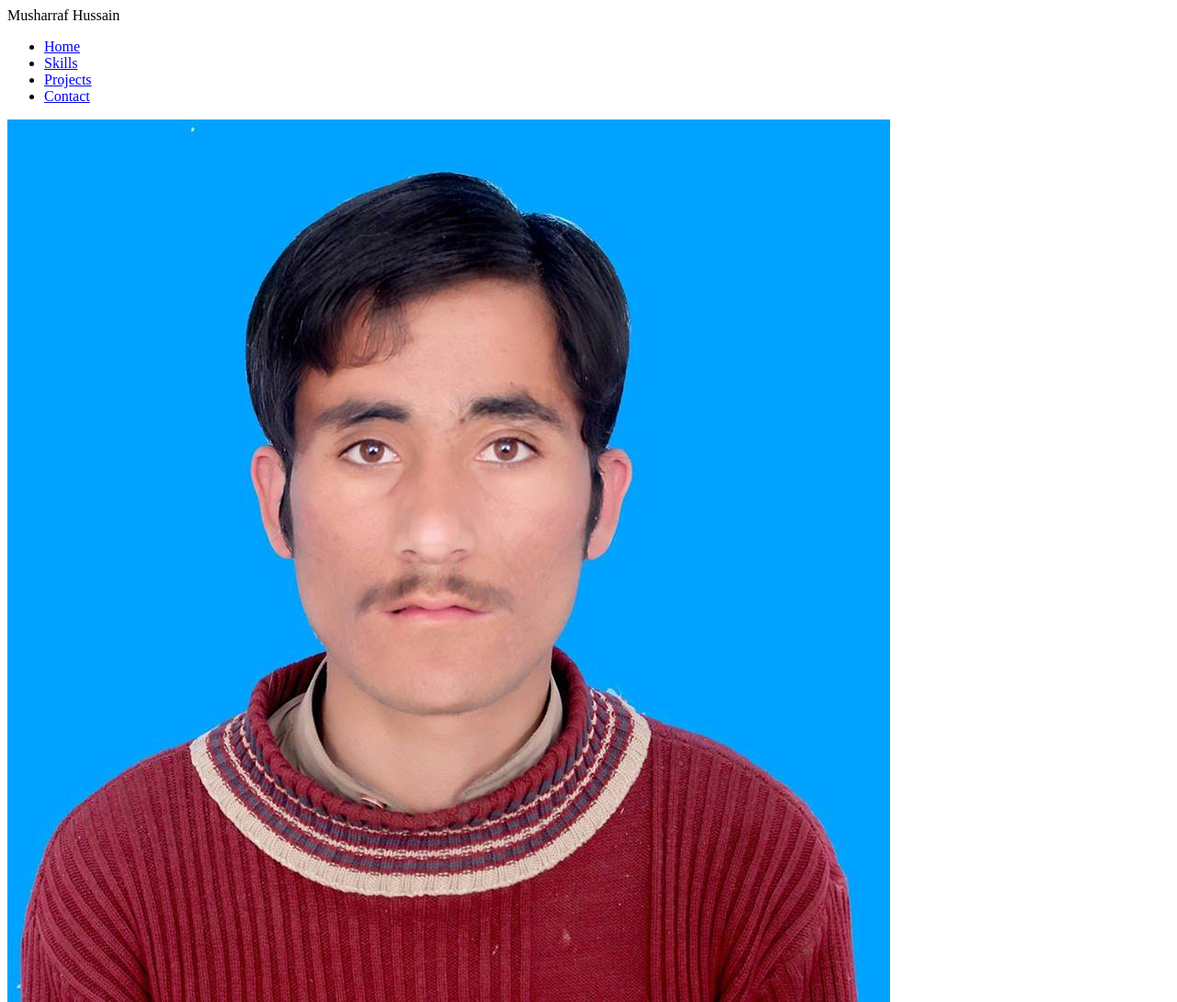
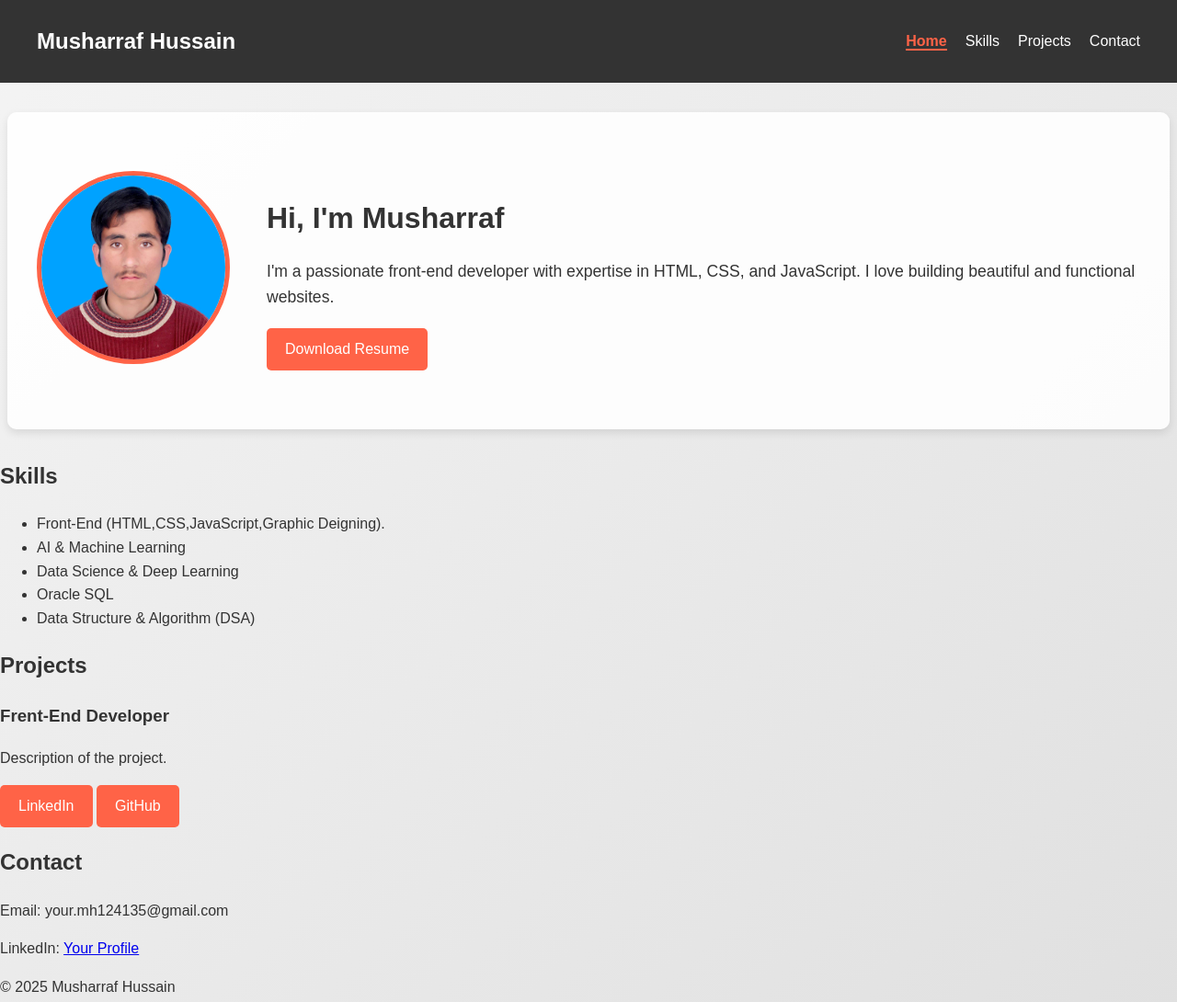
Before and after one commit to mushoo-ai/Musharraf_Portfolio, a plain HTML site: page index.html in a window 1280 px wide. Shown: the top 1090 px of the page at 92% size. Drawn offline with Linux system fonts and the light colour scheme.

Commit message:
update commit CSS with portfolio website

```diff
--- a/styles.css
+++ b/styles.css
@@ -1,36 +1,127 @@
-/* Projects Section */
-#projects {
-    padding: 4rem 2rem;
-    max-width: 1200px;
-    margin: 0 auto;
-}
-
-.project-card {
-    background: white;
-    border-radius: 8px;
-    padding: 2rem;
-    margin-bottom: 2rem;
-    box-shadow: 0 4px 6px rgba(0, 0, 0, 0.1);
-    transition: transform 0.3s ease, box-shadow 0.3s ease;
-}
-
-.project-card:hover {
-    transform: translateY(-5px);
-    box-shadow: 0 6px 12px rgba(0, 0, 0, 0.15);
-}
-
-.project-card h3 {
-    color: #ff6347;
-    margin-bottom: 1rem;
-}
-
-.project-card p {
-    margin-bottom: 1.5rem;
+/* General Styles */
+body {
+    font-family: 'Poppins', sans-serif;
+    margin: 0;
+    padding: 0;
+    background: linear-gradient(135deg, #f4f4f4, #e0e0e0);
+    color: #333;
     line-height: 1.6;
 }
 
-.project-links {
+/* Navigation Bar */
+header {
+    background: #333;
+    color: #fff;
+    padding: 1rem 0;
+    position: sticky;
+    top: 0;
+    z-index: 1000;
+}
+
+nav {
     display: flex;
-    gap: 1rem;
-    flex-wrap: wrap;
+    justify-content: space-between;
+    align-items: center;
+    max-width: 1200px;
+    margin: 0 auto;
+    padding: 0 20px;
 }
+
+.logo {
+    font-size: 1.5rem;
+    font-weight: bold;
+}
+
+.nav-links {
+    list-style: none;
+    display: flex;
+    gap: 20px;
+}
+
+.nav-links a {
+    color: #fff;
+    text-decoration: none;
+    transition: color 0.3s;
+}
+
+.nav-links a:hover {
+    color: #ff6347;
+}
+
+/* Profile Section */
+#about {
+    padding: 4rem 2rem;
+    background: rgba(255, 255, 255, 0.9);
+    margin: 2rem auto;
+    max-width: 1200px;
+    border-radius: 10px;
+    box-shadow: 0 4px 10px rgba(0, 0, 0, 0.1);
+}
+
+.profile-container {
+    display: flex;
+    align-items: center;
+    gap: 40px;
+}
+
+.profile-image img {
+    width: 200px;
+    height: 200px;
+    border-radius: 50%;
+    object-fit: cover;
+    border: 5px solid #ff6347;
+}
+
+.profile-content h2 {
+    font-size: 2rem;
+    margin-bottom: 10px;
+}
+
+.profile-content p {
+    font-size: 1.1rem;
+    line-height: 1.6;
+    margin-bottom: 20px;
+}
+
+/* Animated Button */
+.btn {
+    display: inline-block;
+    padding: 10px 20px;
+    background: #ff6347;
+    color: #fff;
+    text-decoration: none;
+    border-radius: 5px;
+    transition: background 0.3s, transform 0.3s;
+}
+
+.btn:hover {
+    background: #ff4500;
+    transform: scale(1.1);
+}
+
+/* Smooth Scrolling */
+html {
+    scroll-behavior: smooth;
+}
+.front_end {
+    width: 20px;
+}
+.nav-links a.active {
+    color: #ff6347;
+    font-weight: bold;
+    border-bottom: 2px solid #ff6347;
+}
+/* Page fade effect */
+main.fade-in {
+    animation: fadeInMain 0.5s ease-in;
+}
+
+main.fade-out {
+    opacity: 0;
+    transition: opacity 0.5s ease-out;
+}
+
+@keyframes fadeInMain {
+    from { opacity: 0; }
+    to { opacity: 1; }
+}
```
